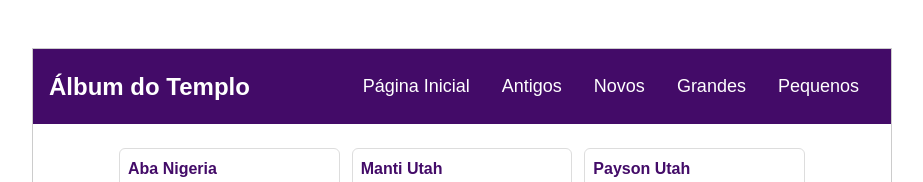
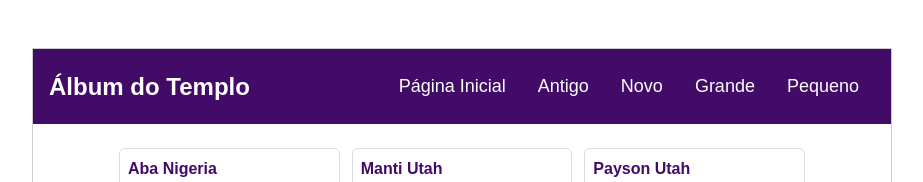
Before and after one commit to eukaryfranco2-netizen/wdd131, a plain HTML site: page templos-filtrados.html in a window 1280 px wide. Shown: the top 182 px of the page, without its empty margins (178-1101 px from the left). Drawn offline with Linux system fonts and the light colour scheme.

Commit message:
novas modificações

```diff
--- a/templos-filtrados.html
+++ b/templos-filtrados.html
@@ -32,10 +32,10 @@
         <!-- MENU DE NAVEGAÇÃO -->
         <nav>
             <a href="inicio" id="inicio">Página Inicial</a>
-            <a href="antigos" id="antigos">Antigos</a>
-            <a href="novos" id="novos">Novos</a>
-            <a href="grandes" id="grandes">Grandes</a>
-            <a href="pequenos" id="pequenos">Pequenos</a>
+            <a href="antigo" id="antigos">Antigo</a>
+            <a href="novo" id="novos">Novo</a>
+            <a href="grande" id="grandes">Grande</a>
+            <a href="pequeno" id="pequenos">Pequeno</a>
         </nav>
 
     </header>
```
